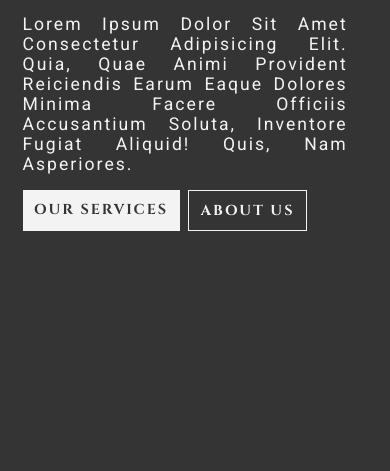
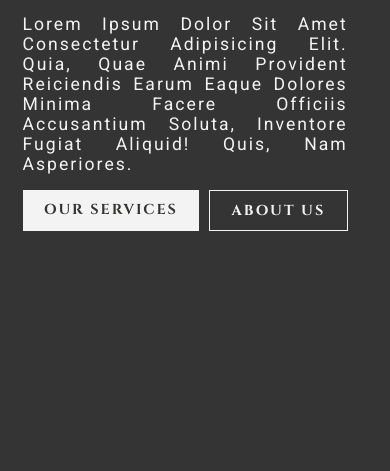
Before and after one commit to therealshizan/filo.github.io, a plain HTML site: page index.html in a window 390 px wide. Shown: the part 373-844 px from the top of the page. Drawn offline with Linux system fonts and the light colour scheme.

Commit message:
Update main.css

```diff
--- a/css/main.css
+++ b/css/main.css
@@ -318,7 +318,7 @@ div#hcg_item2 h3, div#hcg_item4 h3 {
         padding: 0 5%;
     }
     div#header_img_btns {
-        width: 70% !important;
+        width: 80% !important;
     }
     .header-img p{
         padding-right: 20%;
```
